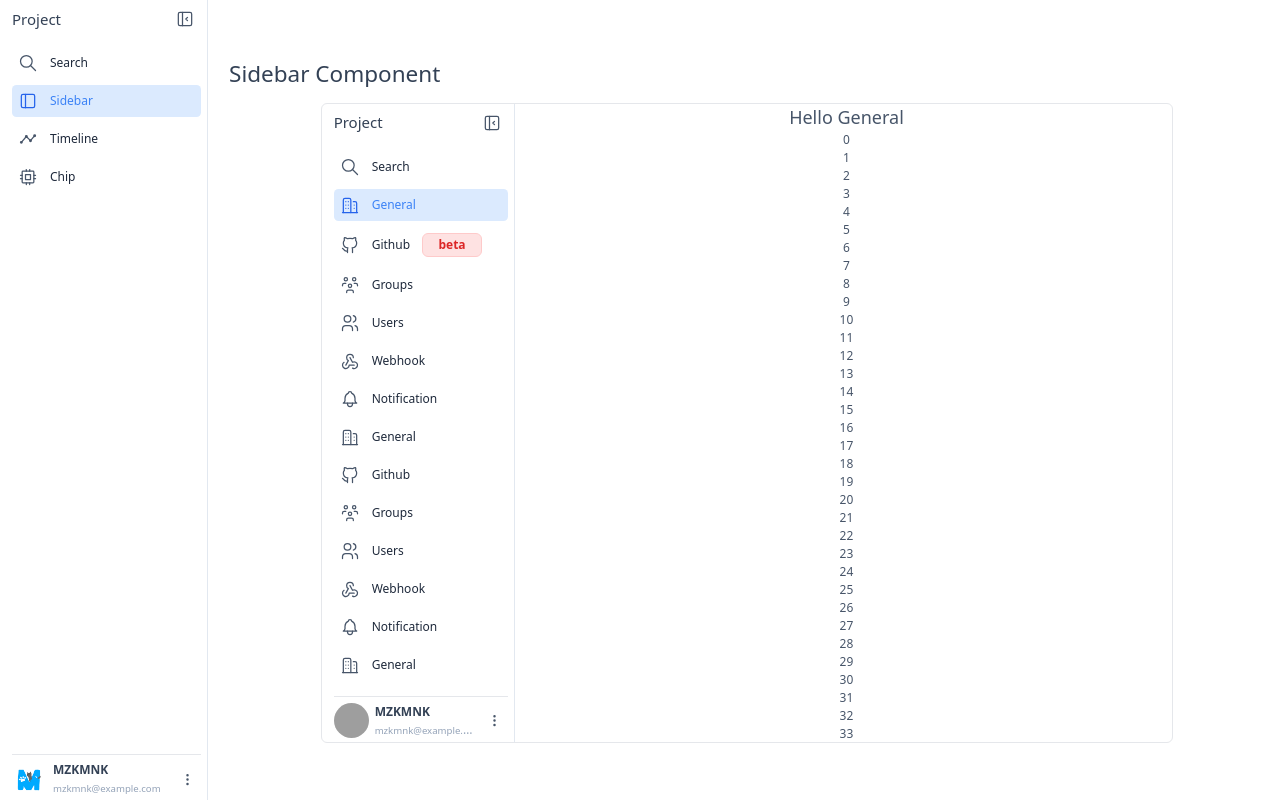
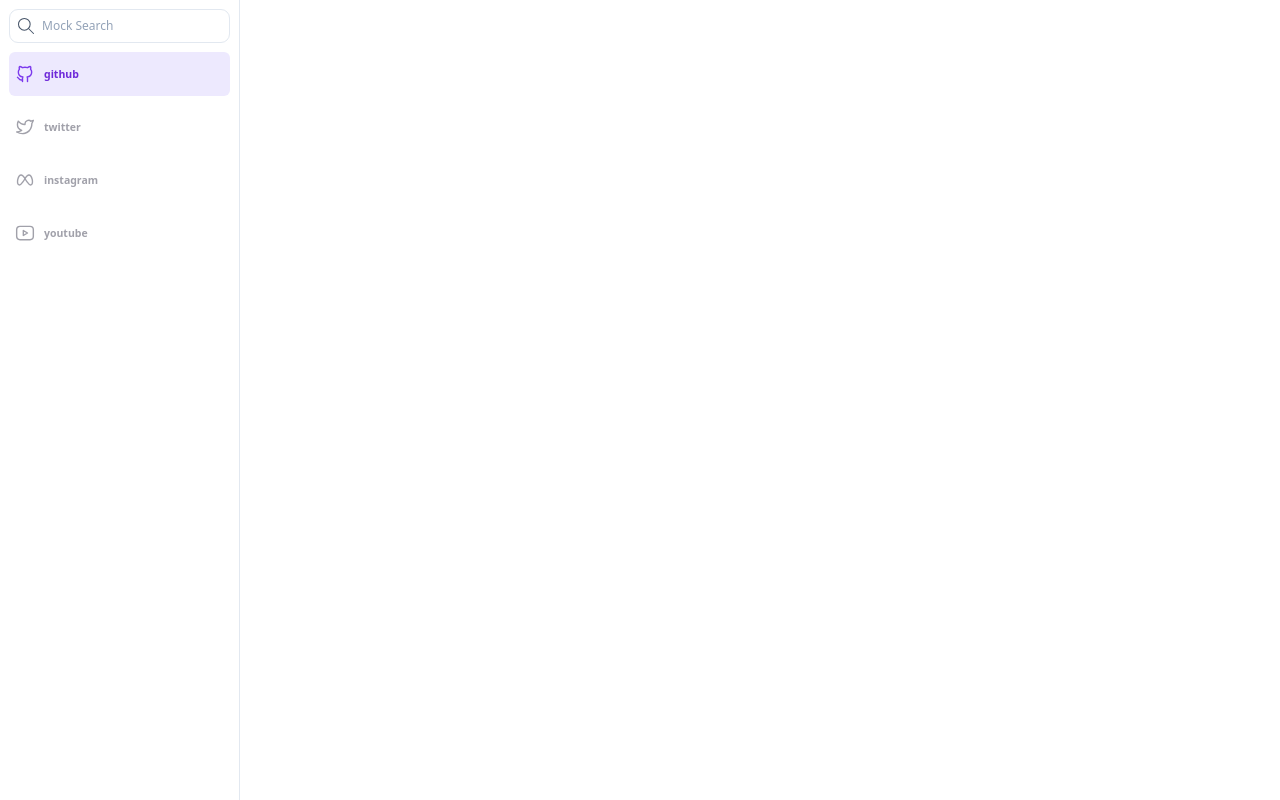
Before and after one commit to mzkmnk/next-components, a Next.js app: page /internal in a window 1280 px wide. Built offline with nearby package versions, Linux system fonts and the light colour scheme; grey boxes are pictures that could not be loaded.

Commit message:
chore:internalに配置

```diff
--- /dev/null
+++ b/app/internal/_components/compositionSidebar/CompositionSidebar.tsx
@@ -0,0 +1,50 @@
+// csr
+"use client"
+
+import { useState } from "react";
+import IconView, { TIconName } from "../icon-view/icon-view";
+import CompositionSidearItem from "./CompositionSidebarItem";
+import { TSidebarHref, TSidebarLabel } from "../../layout";
+
+// ↓本体↓
+
+export type TCompositionSidebar = {
+    sidebarItems?:{
+        sidebarLabel:TSidebarLabel,
+        iconName:TIconName,
+        sidebarHref: TSidebarHref
+    }[]
+}
+
+const CompositionSidebar = ({sidebarItems}:TCompositionSidebar) => {
+
+    const [selectedSidebarIndex,setSelectedSidebarIndex] = useState<number>(0);
+
+    return (
+        <div className="p-3 w-80 h-full border-r border-slate-200">
+            <div className="flex flex-col gap-3">
+                <div className="gap-2 flex flex-row items-center border p-2 rounded-xl border-slate-200">
+                    <IconView iconName="search" style="text-slate-400" strokeWidth={1.25}></IconView>
+                    <p className="text-slate-400 font-light">Mock Search</p>
+                </div>
+                {
+                    sidebarItems?.map((sidebarItem,index) => {
+                        const isSelected = index === selectedSidebarIndex;
+                        return (
+                            <CompositionSidearItem key={index} sidebarHref={sidebarItem.sidebarHref} itemName={sidebarItem.sidebarLabel} isSelected={isSelected}
+                                onClick={() => {
+                                    setSelectedSidebarIndex(index);
+                                    // setSidebarLabel(sidebarItem.sidebarLabel);
+                                }}
+                            >
+                                <IconView iconName={sidebarItem.iconName} style={`${ isSelected ? 'text-violet-600':'text-zinc-400'}`} strokeWidth={1.7}></IconView>
+                            </CompositionSidearItem>
+                        )
+                    })
+                }
+            </div>
+        </div>
+    )
+};
+
+export default CompositionSidebar;
--- /dev/null
+++ b/app/internal/_components/compositionSidebar/CompositionSidebarItem.tsx
@@ -0,0 +1,33 @@
+// ssr (sidebarにimportしているのでcsr)
+
+import clsx from "clsx";
+import Link from "next/link";
+import { ReactNode } from "react";
+import { twMerge } from "tailwind-merge";
+import { TSidebarHref } from "../../layout";
+
+export type TCompositionSidebarItem = {
+    children:ReactNode,
+    itemName:string;
+    sidebarHref:TSidebarHref
+    className?:string;
+    isSelected:boolean;
+    onClick?: () => void,
+};
+
+const CompositionSidebarItem = ({children,itemName,className,sidebarHref,isSelected,...props}:TCompositionSidebarItem) => {
+
+    return (
+        <Link href={sidebarHref}>
+            <div className={twMerge(clsx('rounded-lg duration-200 font-semibold gap-3 flex flex-row items-center text-sm px-2 py-4 text-zinc-400 cursor-pointer',{
+                'bg-violet-100 text-violet-700':isSelected
+            }),className)} {...props}>
+                {children}
+                <p>{itemName}</p>
+            </div>
+        </Link>
+
+    )
+};
+
+export default CompositionSidebarItem;
--- /dev/null
+++ b/app/internal/github/page.tsx
@@ -0,0 +1,10 @@
+const GithubPage = () => {
+
+    return (
+        <div>
+            <p>Github page okk????</p>
+        </div>
+    )
+}
+
+export default GithubPage;
--- /dev/null
+++ b/app/internal/instagram/page.tsx
@@ -0,0 +1,9 @@
+const InstagramPage = () => {
+    return (
+        <div>
+            <p>instagram page </p>
+        </div>
+    )
+};
+
+export default InstagramPage;
--- a/app/internal/layout.tsx
+++ b/app/internal/layout.tsx
@@ -1,10 +1,50 @@
-import React from "react";
+// ssr
+import { ReactNode } from "react";
+import CompositionSidebar from "./_components/compositionSidebar/CompositionSidebar";
+import { TIconName } from "./_components/icon-view/icon-view";
 
-export default function InternalLayout({children}:Readonly<{children:React.ReactNode}>){
+export type TSidebarHref = '/internal/github'|'/internal/twitter'|'/internal/instagram'|'/internal/youtube';
+
+export type TSidebarLabel = 'github'|'twitter'|'instagram'|'youtube';
+
+
+const Layout = ({children}:{children:ReactNode}) => {
+
+    const sidebarItems:{
+        sidebarLabel:TSidebarLabel,
+        iconName:TIconName,
+        sidebarHref:TSidebarHref,
+    }[] = [
+        {
+            sidebarLabel:'github',
+            iconName:'githubIcon',
+            sidebarHref:'/internal/github'
+        },
+        {
+            sidebarLabel:'twitter',
+            iconName:'twitter',
+            sidebarHref:'/internal/twitter'
+        },
+        {
+            sidebarLabel:'instagram',
+            iconName:'meta',
+            sidebarHref:'/internal/instagram'
+        },
+        {
+            sidebarLabel:'youtube',
+            iconName:'youtube',
+            sidebarHref:'/internal/youtube'
+        }
+    ];
 
     return(
         <body>
-            {children}
+            <div className="w-screen h-screen flex flex-row">
+                <CompositionSidebar sidebarItems={sidebarItems}></CompositionSidebar>
+                {children}
+            </div>
         </body>
     )
-}
+};
+
+export default Layout;
--- a/app/internal/page.tsx
+++ b/app/internal/page.tsx
@@ -1,37 +1,8 @@
-import Sidebar, { TProfile, TSidebarItem } from "./_components/sidebar/sidebar";
-import ChipPreview from "./preview/chip-preview";
-import SidebarPreview from "./preview/sidebar-preview";
-import TimelinePreview from "./preview/timeline-preview";
-
-export default function Internal(){
-
-    const sidebarItems : Omit<TSidebarItem,'isSelected'>[] = [
-        {
-            iconName:'sidebar',
-            itemLabel:'Sidebar',
-            component:SidebarPreview,
-        },
-        {
-            iconName:'timeline',
-            itemLabel:'Timeline',
-            component:TimelinePreview
-        },
-        {
-            iconName:'cpu',
-            itemLabel:'Chip',
-            component:ChipPreview,
-        }
-    ];
-
-    const profile:TProfile = {
-        username:'MZKMNK',
-        email:'mzkmnk@example.com',
-        imagePath:'/assets/images/service-circle-icon.png',
-    }
+const Page = () => {
 
     return (
-        <div className="h-screen w-screen">
-            <Sidebar items={sidebarItems} profile={profile}></Sidebar>
-        </div>
-    );
-}
+        <div></div>
+    )
+};
+
+export default Page;
--- /dev/null
+++ b/app/internal/twitter/page.tsx
@@ -0,0 +1,9 @@
+const TwitterPage = () => {
+    return (
+        <div>
+            <p>twitter page</p>
+        </div>
+    )
+};
+
+export default TwitterPage;
--- /dev/null
+++ b/app/internal/youtube/page.tsx
@@ -0,0 +1,9 @@
+const YoutubePage = () => {
+    return (
+        <div>
+            <p>Youtube page</p>
+        </div>
+    )
+};
+
+export default YoutubePage;
```
